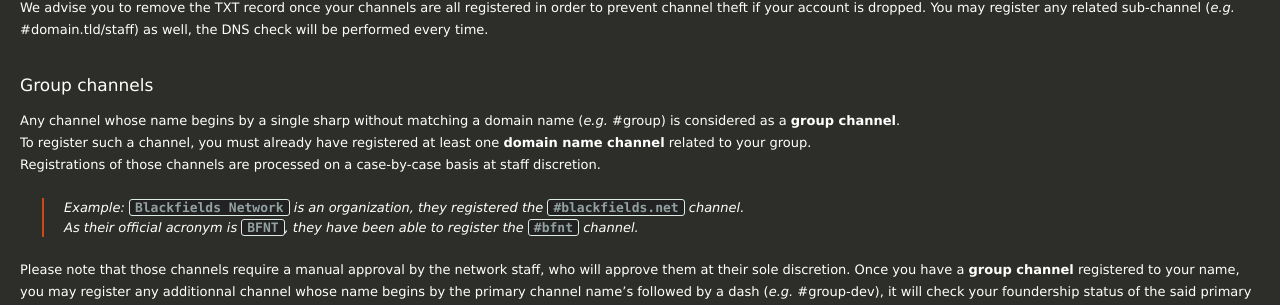
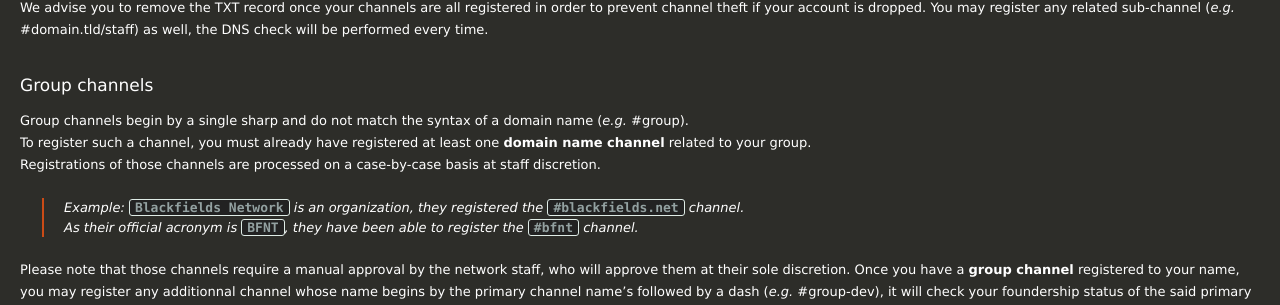
Before and after one commit to DomIRC/domirc.github.io, a Jekyll site: the page built from registration/index.md, in a window 1280 px wide. Shown: the part 1451-1756 px from the top of the page. Built offline with Jekyll 4.4.1, drawn with Linux system fonts in a browser that asks for light colours; nearby versions of some CDN libraries.

Commit message:
registration: rephrased a sentence

```diff
--- a/registration/index.md
+++ b/registration/index.md
@@ -61,7 +61,7 @@ We advise you to remove the TXT record once your channels are all registered in
 
 
 ### Group channels
-Any channel whose name begins by a single sharp without matching a domain name (*e.g.* #group) is considered as a **group channel**.
+Group channels begin by a single sharp and do not match the syntax of a domain name (*e.g.* #group).
 To register such a channel, you must already have registered at least one **domain name channel** related to your group.
 Registrations of those channels are processed on a case-by-case basis at staff discretion.
 
```
